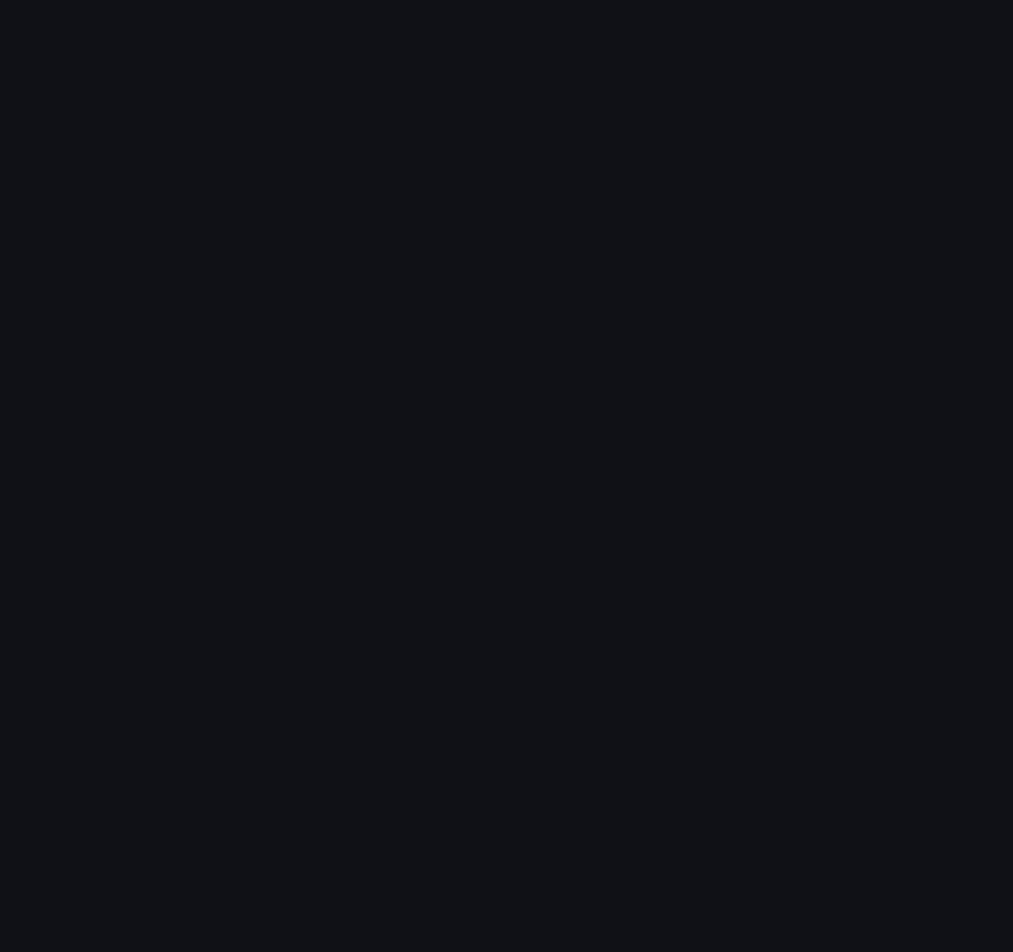
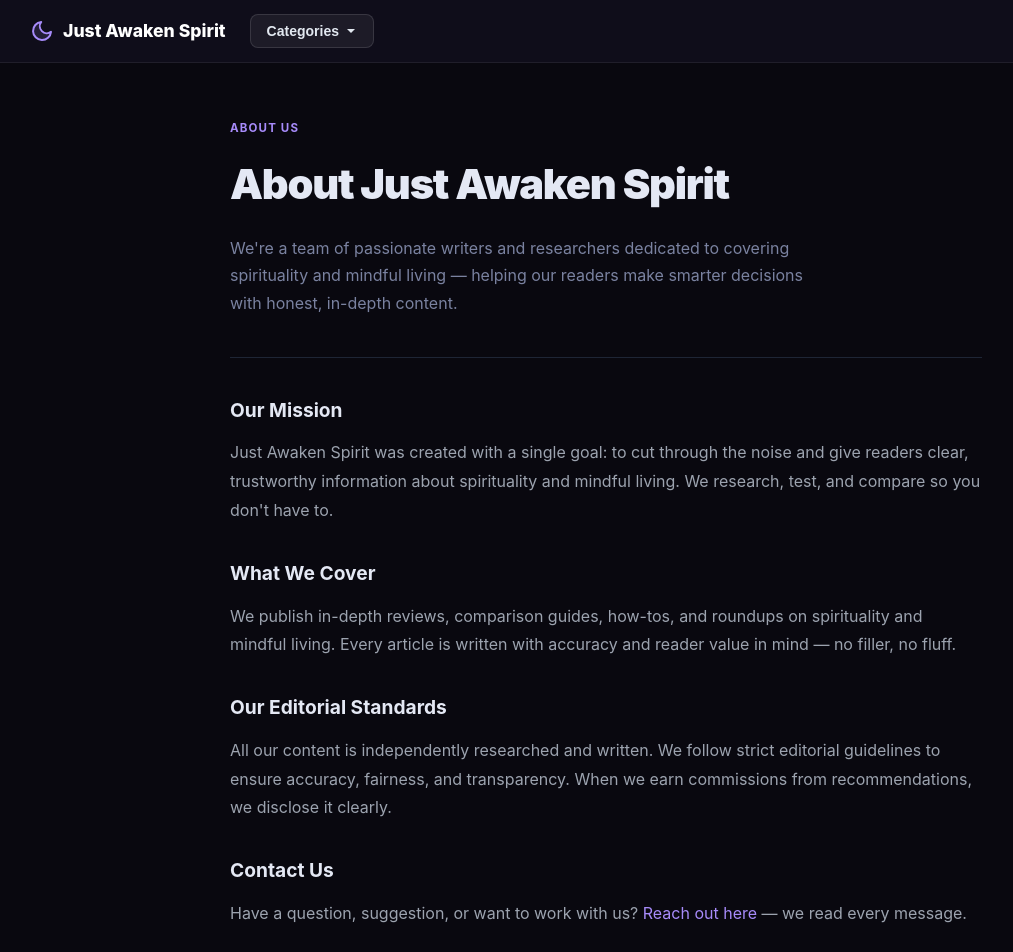
Before and after one commit to conceptsellerbills-cmyk/justawakenspirit, a Next.js app: page /about in a window 1280 px wide. Before the commit this address had no page. Shown: the top 952 px of the page, without its empty margins (34-1047 px from the left). Before the commit the page ends 800 px from the top, so only its background shows below. Built offline with nearby package versions, Linux system fonts and the light colour scheme.

Commit message:
feat: add About page

```diff
--- /dev/null
+++ b/app/about/page.tsx
@@ -0,0 +1,50 @@
+import type { Metadata } from "next";
+export const metadata: Metadata = { title: "About — Just Awaken Spirit", description: "Learn about Just Awaken Spirit, our mission, and the team behind the site." };
+export default function AboutPage() {
+  return (
+    <>
+      <style>{`
+  *,*::before,*::after{box-sizing:border-box;margin:0;padding:0}
+  body{background:#09080f;color:#e4e8f4;font-family:-apple-system,BlinkMacSystemFont,"Segoe UI",sans-serif;line-height:1.7}
+  a{color:#a78bfa;text-decoration:none}
+  a:hover{text-decoration:underline}
+  .page-wrap{max-width:800px;margin:0 auto;padding:56px 24px 100px}
+  .page-eyebrow{font-size:0.72rem;font-weight:700;letter-spacing:0.1em;text-transform:uppercase;color:#a78bfa;margin-bottom:10px}
+  .page-title{font-size:clamp(1.8rem,4vw,2.6rem);font-weight:900;letter-spacing:-0.03em;margin-bottom:16px;color:#e4e8f4}
+  .page-subtitle{font-size:1rem;color:#7a82a0;margin-bottom:40px;line-height:1.7;max-width:600px}
+  .page-divider{border:none;border-top:1px solid #1e2535;margin:36px 0}
+  h2{font-size:1.2rem;font-weight:700;color:#e4e8f4;margin:32px 0 12px}
+  p{color:#9ca3af;line-height:1.8;margin-bottom:16px}
+  ul{color:#9ca3af;margin:0 0 16px 20px;line-height:1.9}
+  li{margin-bottom:4px}
+  .contact-form{display:flex;flex-direction:column;gap:16px;margin-top:24px}
+  .form-group{display:flex;flex-direction:column;gap:6px}
+  .form-group label{font-size:0.85rem;font-weight:600;color:#c8cad8}
+  .form-group input,.form-group textarea,.form-group select{background:rgba(255,255,255,0.05);border:1px solid rgba(255,255,255,0.1);border-radius:8px;padding:12px 16px;color:#e4e8f4;font-size:0.95rem;font-family:inherit;outline:none;transition:border-color 0.15s;resize:vertical}
+  .form-group input:focus,.form-group textarea:focus,.form-group select:focus{border-color:#a78bfa}
+  .form-group input::placeholder,.form-group textarea::placeholder{color:#4b5563}
+  .form-submit{background:#a78bfa;color:#fff;border:none;border-radius:10px;padding:13px 32px;font-size:1rem;font-weight:700;cursor:pointer;align-self:flex-start;transition:opacity 0.15s}
+  .form-submit:hover{opacity:0.85}
+  .info-card{background:rgba(255,255,255,0.03);border:1px solid #1e2535;border-radius:12px;padding:24px 28px;margin-bottom:20px}
+  .info-card h3{font-size:1rem;font-weight:700;color:#e4e8f4;margin-bottom:8px}
+  .info-card p{margin:0;font-size:0.9rem}
+  .highlight-box{background:rgba(167,139,250,0.08);border:1px solid rgba(167,139,250,0.25);border-radius:12px;padding:24px 28px;margin:28px 0}
+  .highlight-box p{margin:0;color:#c8cad8}
+`}</style>
+      <div className="page-wrap">
+        <div className="page-eyebrow">About Us</div>
+        <h1 className="page-title">About Just Awaken Spirit</h1>
+        <p className="page-subtitle">We're a team of passionate writers and researchers dedicated to covering spirituality and mindful living — helping our readers make smarter decisions with honest, in-depth content.</p>
+        <hr className="page-divider" />
+        <h2>Our Mission</h2>
+        <p>Just Awaken Spirit was created with a single goal: to cut through the noise and give readers clear, trustworthy information about spirituality and mindful living. We research, test, and compare so you don't have to.</p>
+        <h2>What We Cover</h2>
+        <p>We publish in-depth reviews, comparison guides, how-tos, and roundups on spirituality and mindful living. Every article is written with accuracy and reader value in mind — no filler, no fluff.</p>
+        <h2>Our Editorial Standards</h2>
+        <p>All our content is independently researched and written. We follow strict editorial guidelines to ensure accuracy, fairness, and transparency. When we earn commissions from recommendations, we disclose it clearly.</p>
+        <h2>Contact Us</h2>
+        <p>Have a question, suggestion, or want to work with us? <a href="/contact">Reach out here</a> — we read every message.</p>
+      </div>
+    </>
+  );
+}
```
